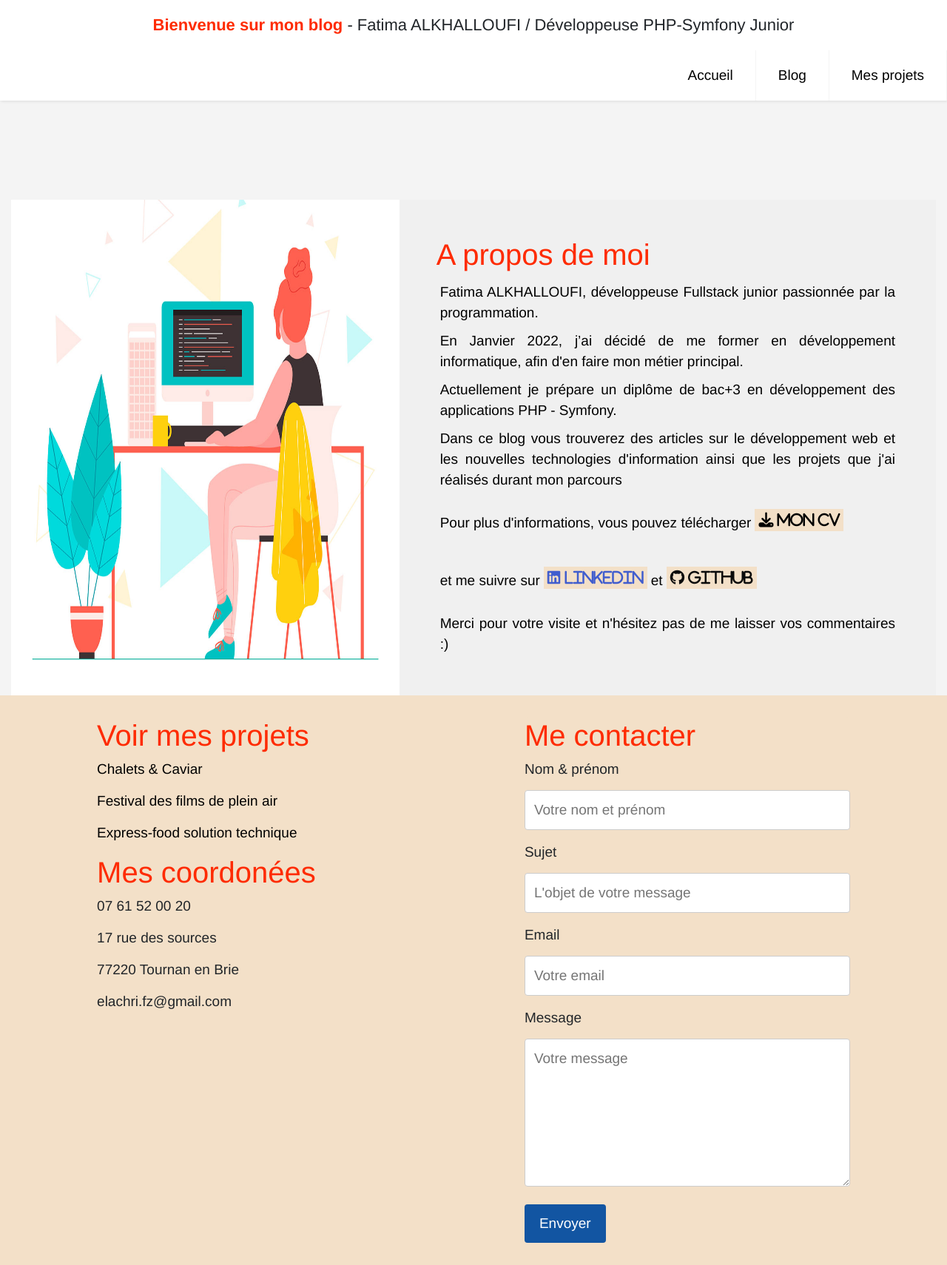
After one commit to fatialk/blog_fati, a PHP site: page /home in a window 1280 px wide. The commit adds this page. Shown: the whole page at 74% size. Run offline with PHP 8.4, Linux system fonts and the light colour scheme.

Commit message:
create home page

```diff
--- a/Controller/UserController.php
+++ b/Controller/UserController.php
@@ -55,7 +55,7 @@ class UserController{
         if(!empty($user) && $password === $user['password']) {
             $_SESSION['status'] = 'connected';
             $_SESSION['connected-user'] = $user;
-           header('Location: /posts/list');
+           header('Location: /home');
            exit();
         }
 
--- a/Views/ListPostView.php
+++ b/Views/ListPostView.php
@@ -33,7 +33,7 @@ if($connected)
 <input class="menu-btn" type="checkbox" id="menu-btn" />
   <label class="menu-icon" for="menu-btn"><span class="navicon"></span></label>
   <ul class="menu">
-    <li><a href="#apropos">A propos</a></li>
+    <li><a href="/home">Accueil</a></li>
     <li><a class="active" href="#blog">Blog</a></li>
     <li><a href="#mesprojets">Mes projets</a></li>
 
--- /dev/null
+++ b/Views/home.php
@@ -0,0 +1,120 @@
+<?php
+$connected = (!empty($_SESSION['status']) && $_SESSION['status'] === 'connected');
+?>
+<!doctype html>
+<html lang="fr">
+<head>
+<meta charset="utf-8">
+<title>FATIMA ALKHALLOUFI/BLOG</title>
+<meta name="viewport" content="width=device-width, initial-scale=1">
+<link rel="icon" type="image/x-icon" href="favicon.ico">
+<link rel="preconnect" href="https://fonts.gstatic.com">
+<link rel="stylesheet" href="https://cdnjs.cloudflare.com/ajax/libs/font-awesome/6.4.2/css/all.min.css">
+<link href="https://fonts.googleapis.com/icon?family=Material+Icons" rel="stylesheet">
+<link href="../styles/css/bootstrap.min.css" rel="stylesheet">
+<link href="../styles/css/templatemo-xtra-blog.css" rel="stylesheet">
+<link rel='stylesheet' type='text/css' href='../styles/css/main.css' >
+</head>
+<body>
+<header class="header">
+<!-- <div class="menu"> -->
+<?php
+if($connected)
+{
+    echo "<a class='sign-out-button tm-btn-primary tm-btn' href='/signOut'>Se déconnecter</a>";
+}
+?>
+<div class="title">
+<span>Bienvenue sur mon blog</span> - Fatima ALKHALLOUFI / Développeuse PHP-Symfony Junior
+<div class='space'>
+</div>
+</div>
+
+<input class="menu-btn" type="checkbox" id="menu-btn" />
+<label class="menu-icon" for="menu-btn"><span class="navicon"></span></label>
+<ul class="menu">
+<li><a class="active" href="/home">Accueil</a></li>
+<li><a href="/posts/list">Blog</a></li>
+<li><a href="/projets">Mes projets</a></li>
+
+</ul>
+</header>
+<div class="container-fluid">
+<div class="about">
+
+    <div class="about-illustration">
+      <img src="assets/2784258.jpg" alt="illustration">
+    </div>
+    <div class="about-center">
+      <h1>A propos de moi</h1>
+      <div class="description">
+        <span>Fatima ALKHALLOUFI, développeuse Fullstack junior passionnée par la programmation.</span>
+        <span>En Janvier 2022, j’ai décidé de me former en développement informatique, afin d'en faire mon métier principal.</span>
+        <span> Actuellement je prépare un diplôme de bac+3 en développement des applications PHP - Symfony.</span>
+        <span>Dans ce blog vous trouverez des articles sur le développement web et les nouvelles technologies d'information ainsi que les projets que j'ai réalisés durant mon parcours</span>
+        <div class="social-media-cv">
+          <span>Pour plus d'informations, vous pouvez télécharger</span>
+          <a href=""><i class="fa fa-download" aria-hidden="true"> Mon CV</i></a>
+        </div>
+        <div class="social-media-cv">
+          <span>et me suivre sur </span>
+          <a href=""><i class="fa-brands fa-linkedin" style="color: #405dce;"> Linkedin</i></a>
+          <span>et</span>
+          <a href=""><i class="fa-brands fa-github" style="color: #0a0a0a;"> Github</i></a>
+        </div>
+        <span>Merci pour votre visite et n'hésitez pas de me laisser vos commentaires :) </span>
+      </div>
+    </div>
+  </div>
+</div>
+<footer>
+<div class="col1 coordonnees">
+<div class="fcol">
+<h1>Voir mes projets</h1>
+<nav>
+<ul>
+<li><a href="#">Chalets & Caviar</a></li>
+<li><a href="#">Festival des films de plein air</a></li>
+<li><a href="#">Express-food solution technique</a></li>
+</ul>
+</nav>
+</div>
+<div class="fcol">
+<h1>Mes coordonées</h1>
+<nav>
+<ul>
+<li>07 61 52 00 20</li>
+<li>17 rue des sources</li>
+<li>77220 Tournan en Brie</li>
+<li>elachri.fz@gmail.com</li>
+</ul>
+</nav>
+</div>
+</div>
+<div class="fcol">
+<div class="container contact">
+<h1>Me contacter</h1>
+<form action="/action_page.php">
+<label for="fname">Nom & prénom</label>
+<input type="text" id="fname" name="firstname" placeholder="Votre nom et prénom">
+
+<label for="sujet">Sujet</label>
+<input type="text" id="sujet" name="sujet" placeholder="L'objet de votre message">
+
+<label for="emailAddress">Email</label>
+<input id="emailAddress" type="email" name="email" placeholder="Votre email">
+
+
+<label for="subject">Message</label>
+<textarea id="subject" name="subject" placeholder="Votre message" style="height:200px"></textarea>
+
+<input type="submit" value="Envoyer">
+</form>
+</div>
+
+</div>
+
+
+</footer>
+</body>
+<script src="../js/script.js"></script>
--- a/index.php
+++ b/index.php
@@ -12,6 +12,11 @@ $request = $_SERVER['REQUEST_URI'];
 $viewDir = '/Views/';
 
 switch ($request) {
+
+    case '/home':
+        require __DIR__ . $viewDir . 'home.php';
+        break;
+
         case '/posts/list':
             $postController = new PostController();
             $postController->getListAction();
@@ -62,6 +67,11 @@ switch ($request) {
                                                 default:
                                                 http_response_code(404);
                                                 require __DIR__ . $viewDir . '404.php';
+
+                                                case '/projects':
+                                                    require __DIR__ . $viewDir . 'projects.php';
+                                                    break;
+
                                             }
 
                                             ?>
```
Also changed, not shown: home.html (deleted, +0 -113 lines). Lines whose indentation alone changed are shown as unchanged.
